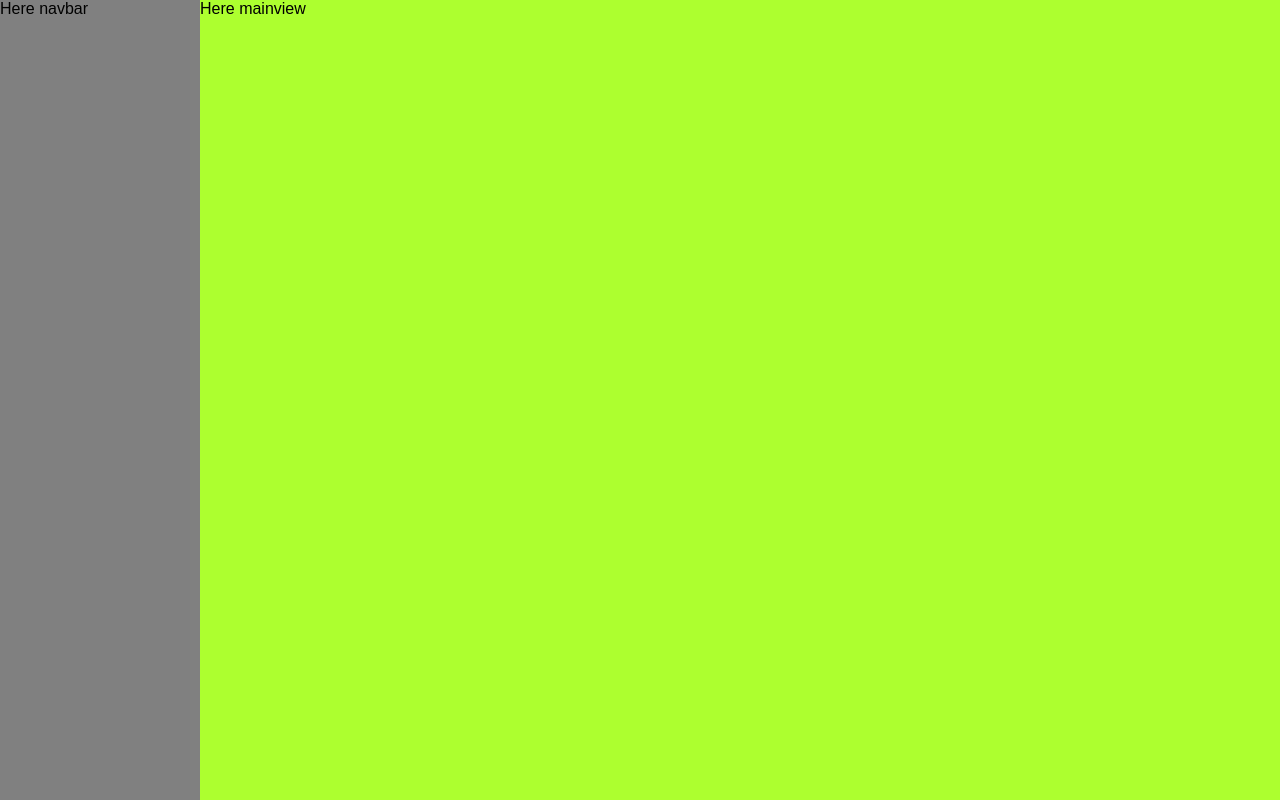
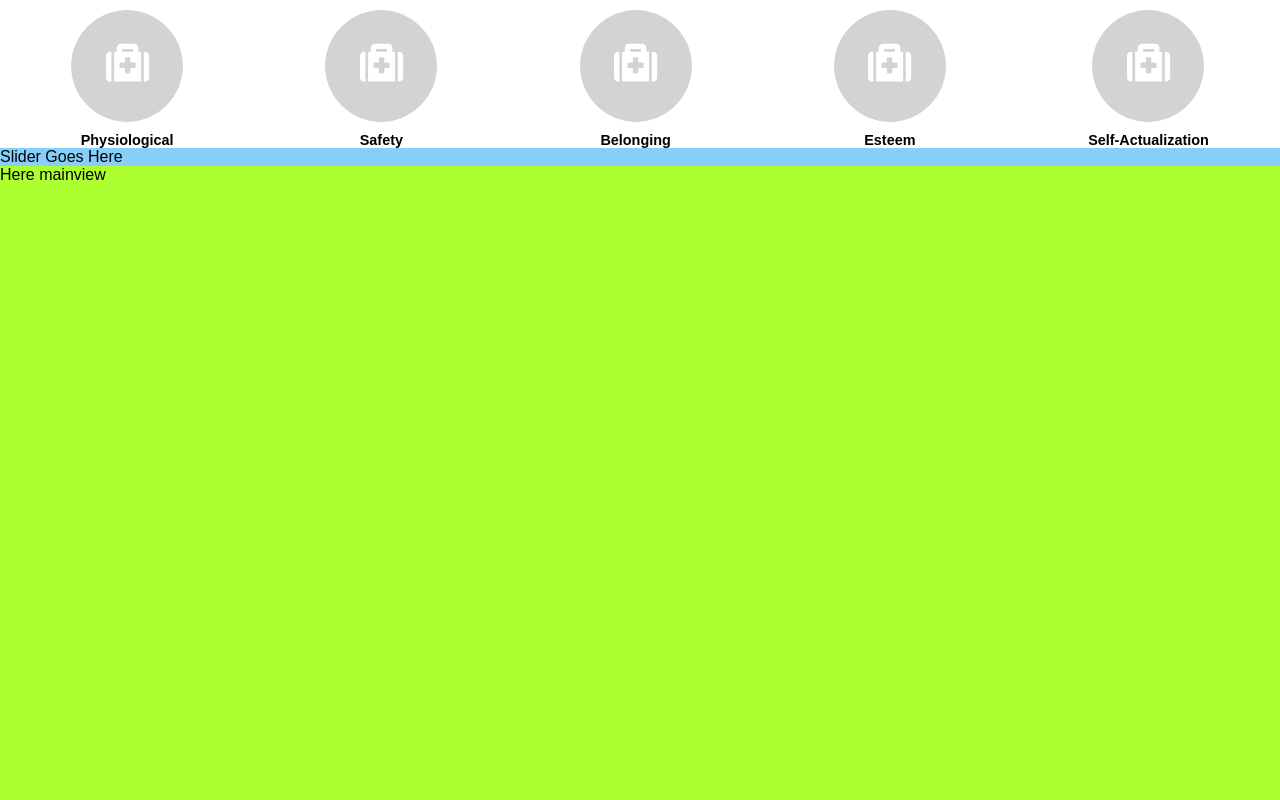
Before and after one commit to joshcoles/direct-core, a React app in the folder direct-core/: page / in a window 1280 px wide. Built offline with nearby package versions, Linux system fonts and the light colour scheme; the HTML template or start-up script is replaced by a standard one.

Commit message:
Admin: Created the static view of the needs categories for selection in the top navbar.

```diff
--- a/direct-core/public/index.html
+++ b/direct-core/public/index.html
@@ -10,6 +10,7 @@
     -->
     <link rel="manifest" href="%PUBLIC_URL%/manifest.json">
     <link rel="shortcut icon" href="%PUBLIC_URL%/favicon.ico">
+
     <!--
       Notice the use of %PUBLIC_URL% in the tags above.
       It will be replaced with the URL of the `public` folder during the build.
@@ -36,5 +37,8 @@
       To begin the development, run `npm start` or `yarn start`.
       To create a production bundle, use `npm run build` or `yarn build`.
     -->
+
+      <script defer src="https://use.fontawesome.com/releases/v5.0.8/js/solid.js" integrity="sha384-+Ga2s7YBbhOD6nie0DzrZpJes+b2K1xkpKxTFFcx59QmVPaSA8c7pycsNaFwUK6l" crossorigin="anonymous"></script>
+      <script defer src="https://use.fontawesome.com/releases/v5.0.8/js/fontawesome.js" integrity="sha384-7ox8Q2yzO/uWircfojVuCQOZl+ZZBg2D2J5nkpLqzH1HY0C1dHlTKIbpRz/LG23c" crossorigin="anonymous"></script>
   </body>
 </html>
--- a/direct-core/src/App.css
+++ b/direct-core/src/App.css
@@ -25,12 +25,59 @@
 
 .admin {
   display: flex;
+  flex-direction: column;
   height: 100vh; }
 
-.admin-navbar {
-  width: 200px;
-  background-color: grey; }
+.admin_header {
+  display: flex;
+  justify-content: center;
+  border-bottom: 1px solid lightgray;
+  display: none; }
+  .admin_header .header {
+    margin: 0;
+    width: 100px;
+    height: 100px;
+    border: 1px solid black;
+    border-radius: 50%;
+    text-align: center; }
+    .admin_header .header:before {
+      content: "";
+      display: block;
+      padding-top: 20px;
+      padding-bottom: 20px; }
 
-.admin-main-view {
+.admin_navbar .needs_list ul {
+  margin: 0;
+  padding: 0;
+  width: 100%;
+  display: inline-flex;
+  flex-wrap: nowrap;
+  justify-content: space-around;
+  list-style: none; }
+  .admin_navbar .needs_list ul li {
+    font-weight: bold;
+    font-size: .9rem;
+    text-align: center; }
+    .admin_navbar .needs_list ul li span {
+      display: block !important;
+      padding: 5px;
+      width: 100px;
+      height: 100px;
+      margin: 10px auto;
+      font-size: 3em;
+      border: 1px solid lightgray;
+      border-radius: 50%;
+      background-color: lightgray;
+      color: white; }
+      .admin_navbar .needs_list ul li span:before {
+        content: "";
+        display: block;
+        padding-top: 12px;
+        padding-bottom: 12px; }
+
+.admin_navbar .percentile_slider {
+  background-color: lightskyblue; }
+
+.admin_main_view {
   flex: 1;
   background-color: greenyellow; }
--- a/direct-core/src/admin/admin.js
+++ b/direct-core/src/admin/admin.js
@@ -1,16 +1,48 @@
 import React, { Component } from 'react';
+
+function ListItem(props){
+    return (
+        <li><span className={props.value.toLowerCase()}><i className={props.icon}></i></span> {props.value}</li>
+    );
+}
+
+function NeedsList(props){
+    const needs = props.needs;
+    const listItems = needs.map((need) =>
+        <ListItem key={need.id} value={need.title} icon={need.icon} />
+    );
+    return (
+        <ul>{listItems}</ul>
+    );
+}
+
+const needs = [
+    {id: 1, title: 'Physiological', icon: 'fas fa-medkit', color: ''},
+    {id: 2, title: 'Safety', icon: 'fas fa-medkit', color: ''},
+    {id: 3, title: 'Belonging', icon: 'fas fa-medkit', color: ''},
+    {id: 4, title: 'Esteem', icon: 'fas fa-medkit', color: ''},
+    {id: 5, title: 'Self-Actualization', icon: 'fas fa-medkit', color: ''}
+];
 
 class Admin extends Component {
   render() {
     return (
-      <div className="admin">
-       <div className="admin-navbar">
-        Here navbar
-       </div>
-       <div className="admin-main-view">
-        Here mainview
-       </div>
-      </div>
+        <div className="admin">
+            <div className="admin_header">
+                <div className="header">Core</div>
+            </div>
+            <div className="admin_navbar">
+                <div className="needs_list">
+                    <NeedsList needs={needs} />
+                </div>
+                <div className="percentile_slider">
+                    Slider Goes Here
+                </div>
+            </div>
+            <div className="admin_main_view">
+                Here mainview
+            </div>
+        </div>
     )
   }
 }
--- a/direct-core/src/styles/_admin.scss
+++ b/direct-core/src/styles/_admin.scss
@@ -1,14 +1,80 @@
 .admin {
     display: flex;
+    flex-direction: column;
     height: 100vh;
 }
 
-.admin-navbar {
-    width: 200px;
-    background-color: grey;
+.admin_header{
+    display: flex;
+    justify-content: center;
+    border-bottom: 1px solid lightgray;
+    .header{
+        margin: 0;
+        width: 100px;
+        height: 100px;
+
+        border: 1px solid black;
+        border-radius: 50%;
+
+        text-align: center;
+
+        &:before{
+            content: "";
+            display: block;
+            padding-top: 20px;
+            padding-bottom: 20px;
+        }
+    }
+
+    display: none;
 }
 
-.admin-main-view {
+.admin_navbar {
+    .needs_list{
+        ul{
+            margin: 0;
+            padding: 0;
+            width: 100%;
+            display: inline-flex;
+            flex-wrap: nowrap;
+            justify-content: space-around;
+            list-style: none;
+
+            li{
+                font-weight: bold;
+                font-size: .9rem;
+                text-align: center;
+
+                span{
+                    display: block !important;
+                    padding: 5px;
+                    width: 100px;
+                    height: 100px;
+                    margin: 10px auto;
+                    font-size: 3em;
+
+                    border: 1px solid lightgray;
+                    border-radius: 50%;
+
+                    background-color: lightgray;
+                    color: white;
+
+                    &:before{
+                        content: "";
+                        display: block;
+                        padding-top: 12px;
+                        padding-bottom: 12px;
+                    }
+                }
+            }
+        }
+    }
+    .percentile_slider{
+        background-color: lightskyblue;
+    }
+}
+
+.admin_main_view {
     flex: 1;
     background-color: greenyellow;
 }
```
Also changed, not shown: 1 other file (tests, documents, lock files or other folders).
